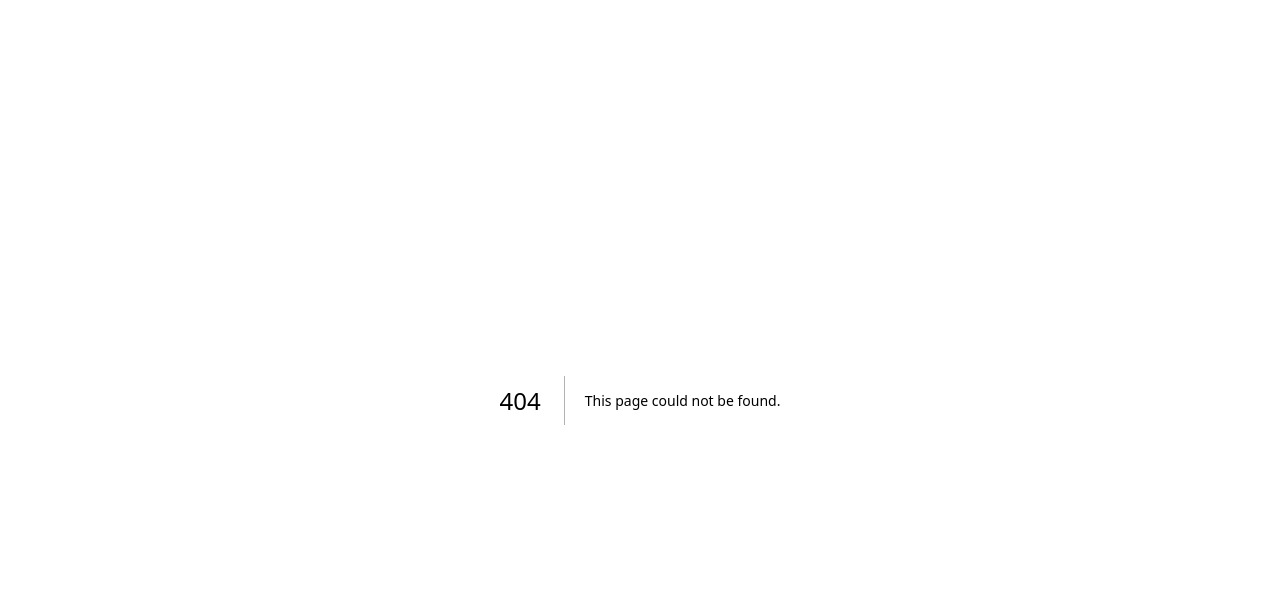
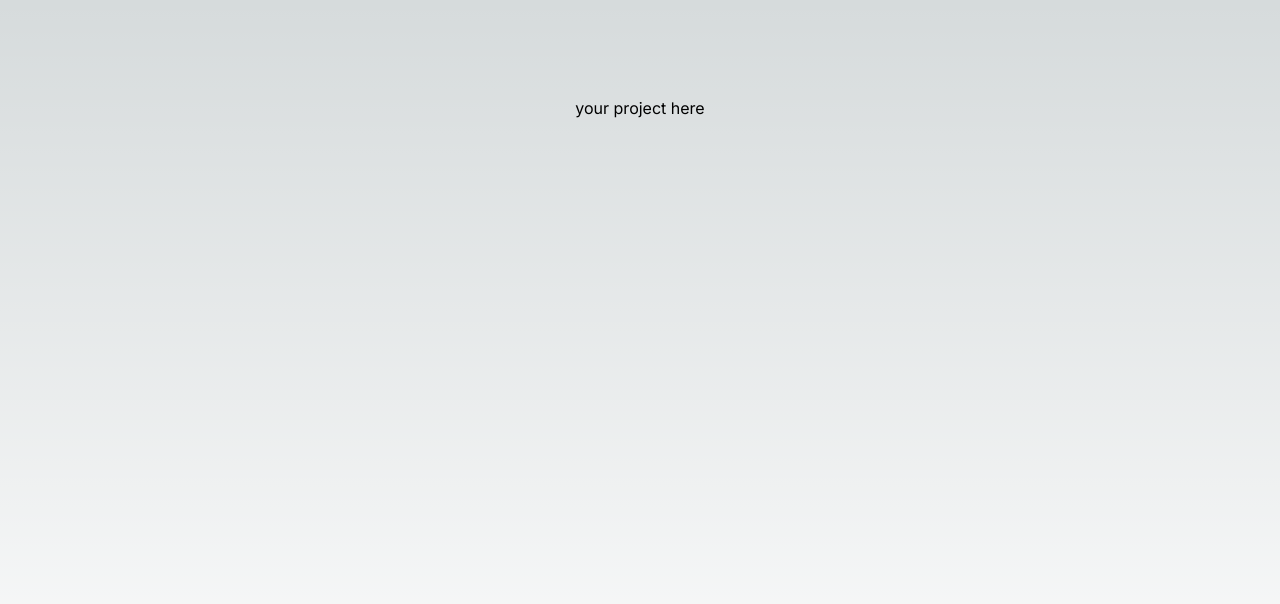
Before and after one commit to william-dwe/william-portfolio, a Next.js app in the folder fe-src/: page /projects in a window 1280 px wide. Before the commit this address had no page. Shown: the top 604 px of the page. Built offline with nearby package versions, Linux system fonts and the light colour scheme.

Commit message:
feat: add dummy sample page dir

```diff
--- /dev/null
+++ b/fe-src/app/projects/page.tsx
@@ -0,0 +1,9 @@
+import Image from "next/image";
+
+export default function Project() {
+  return (
+    <main className="flex min-h-screen flex-col items-center justify-between p-24">
+      your project here
+    </main>
+  );
+}
```
